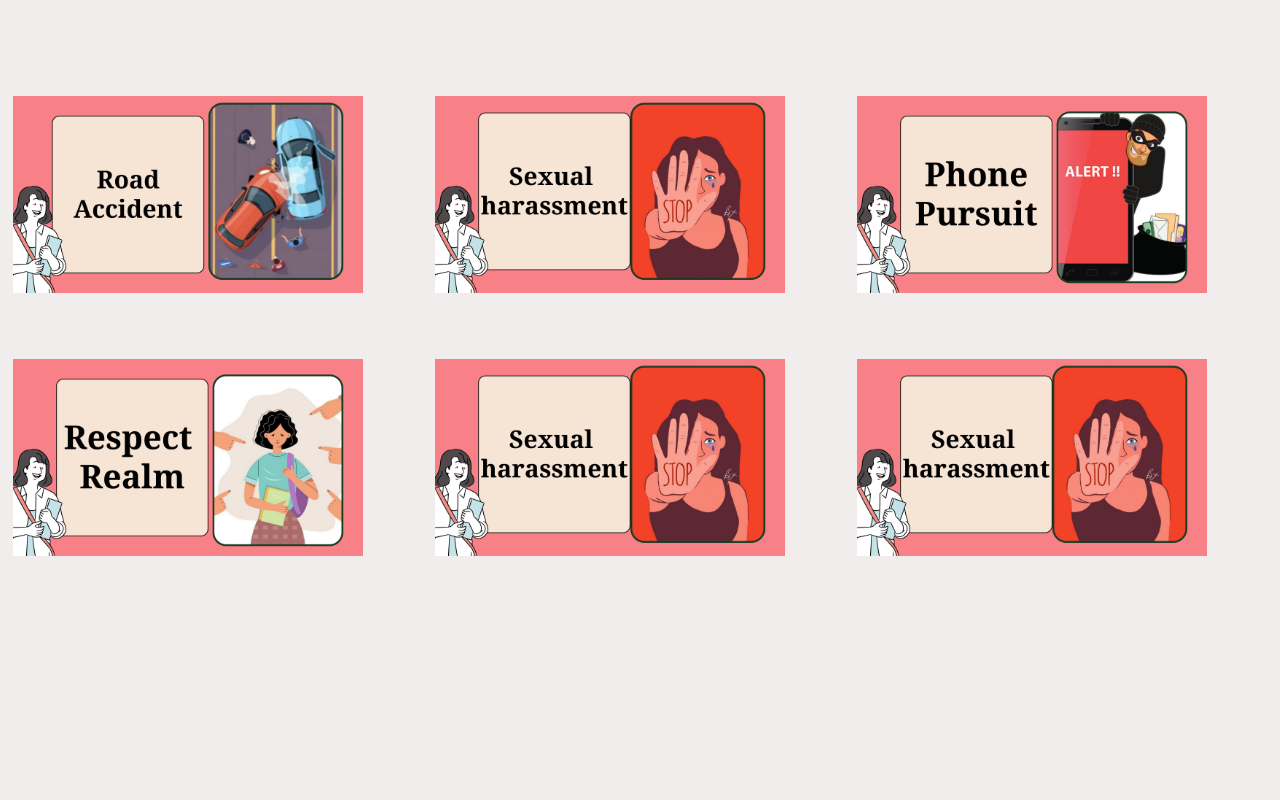
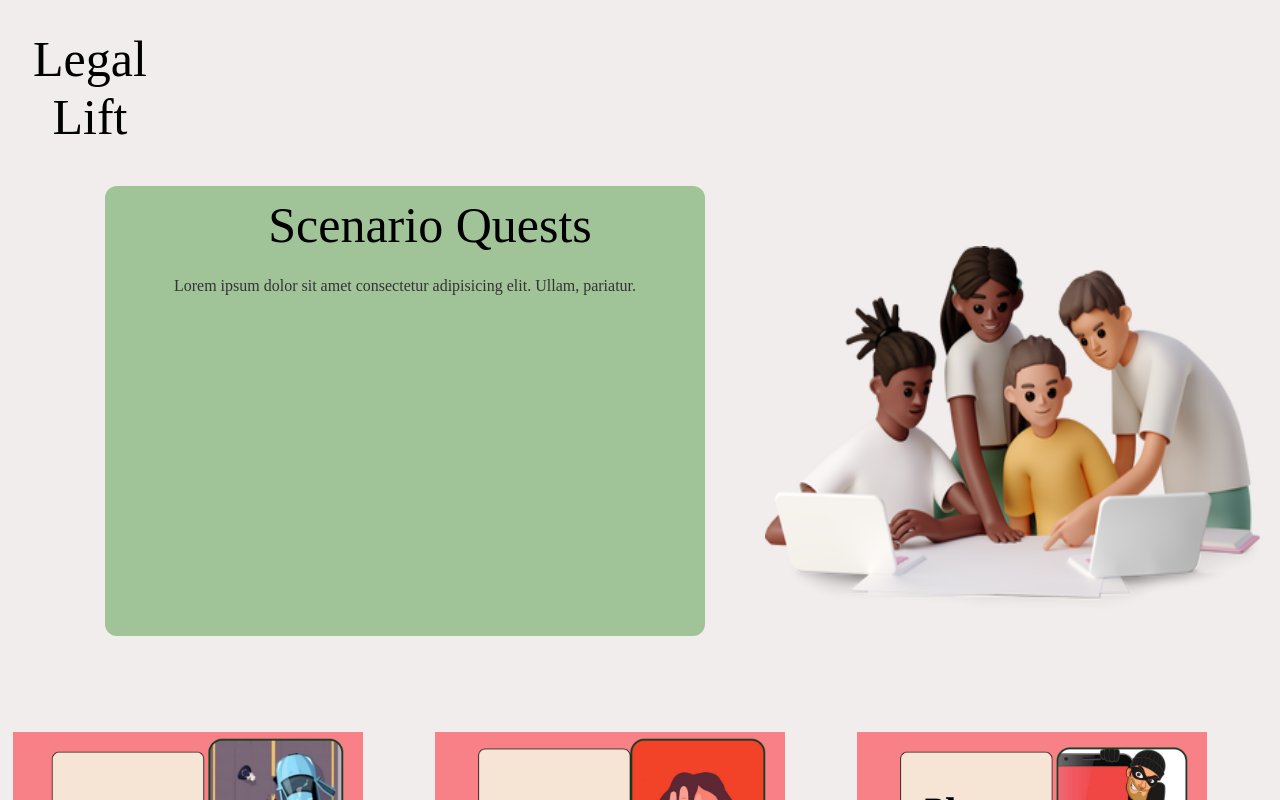
Before and after one commit to nirz306/Legal-Lift, a React (Create React App) app: page /squests in a window 1280 px wide. Shown: the top 800 px of the page. Built offline with nearby package versions, Linux system fonts and the light colour scheme; a web font is replaced by a local one.

Commit message:
s_quests updated

```diff
--- a/package.json
+++ b/package.json
@@ -11,8 +11,8 @@
     "react": "^18.2.0",
     "react-dom": "^18.2.0",
     "react-figma-embed": "^1.0.1",
-    "react-multi-carousel": "^2.8.4",
-    "react-player": "^2.14.1",
+    "react-multi-carousel": "^2.8.5",
+    "react-player": "^2.15.1",
     "react-router-dom": "^6.22.3",
     "react-scripts": "^5.0.1",
     "styled-components": "^6.1.8",
--- a/src/components/S_quests/squests.jsx
+++ b/src/components/S_quests/squests.jsx
@@ -5,10 +5,27 @@ import acc from "../assets/road_accc.png";
 import respect from "../assets/respect realm.png";
 import "../S_quests/squests.css";
 import { NavLink } from 'react-router-dom'
+import team from "../assets/team.png";
 
 const Squests = () => {
   return (
     <>
+    <NavLink className = "logo" to='/'>Legal Lift</NavLink>
+    <div className="out">
+      <div className="wrap">
+        <p className="title">Scenario Quests</p>
+        <br></br>
+
+        <p className="content">
+          Lorem ipsum dolor sit amet consectetur adipisicing elit. Ullam, pariatur.
+        </p>
+
+
+      </div>
+      <div className="team"></div>
+      <img src={team} alt="" className="cover" />
+    </div>
+
       <div className="components">
         <div className="row1">
           <div className="road_acc">
```
Also changed, not shown: 1 other file (tests, documents, lock files or other folders).
